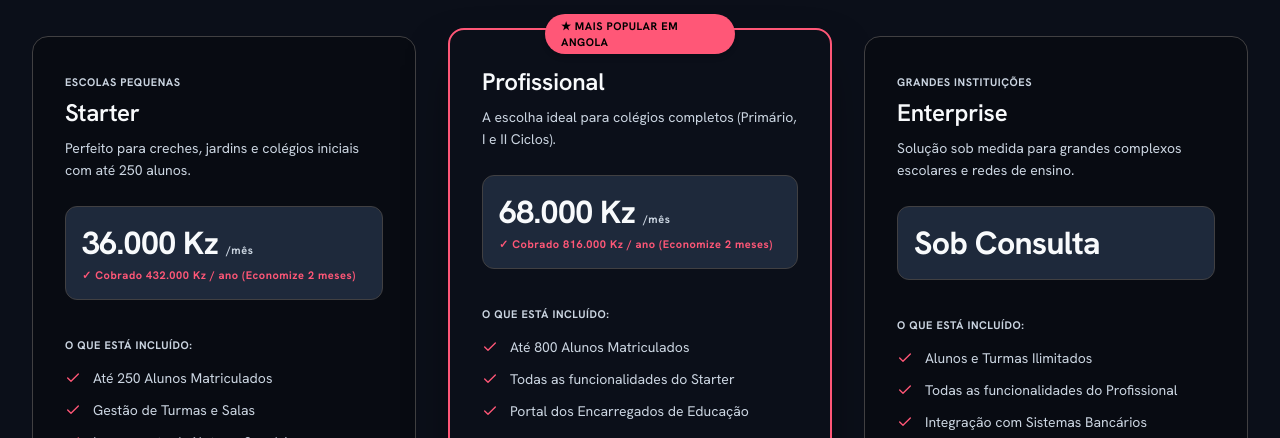
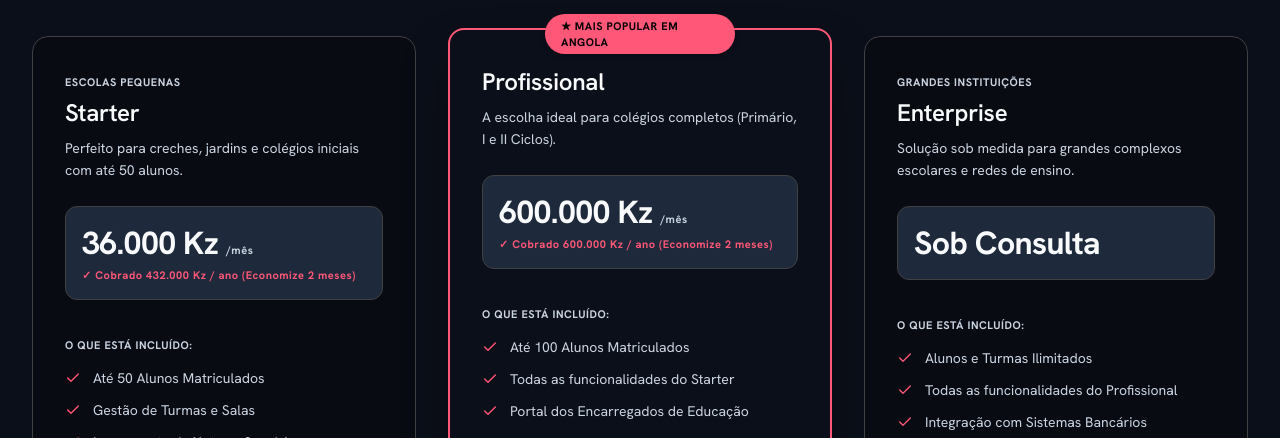
Before and after one commit to Yhanko/school-leadingpage, a React (Vite) app: page / in a window 1280 px wide. Shown: the part 9000-9438 px from the top of the page. Built offline with nearby package versions, Linux system fonts and the light colour scheme; no server answers.

Commit message:
fix: atualizar precos default e API url

```diff
--- a/src/components/Pricing.tsx
+++ b/src/components/Pricing.tsx
@@ -9,10 +9,12 @@ export const Pricing: React.FC<PricingProps> = ({ onOpenLeadModalWithPlan }) =>
   const [billingCycle, setBillingCycle] = useState<'mensal' | 'anual'>('anual');
   const [apiPlans, setApiPlans] = useState<any[]>([]);
 
+  console.log('API Plans:', apiPlans); // Debugging line to check the fetched plans
+
   useEffect(() => {
     const fetchPlans = async () => {
       try {
-        const apiUrl = import.meta.env.VITE_SCHOOL_API_URL || 'http://localhost:4000';
+        const apiUrl = import.meta.env.VITE_SCHOOL_API_URL;
         const response = await fetch(`${apiUrl}/plans`);
         if (response.ok) {
           const data = await response.json();
@@ -33,14 +35,14 @@ export const Pricing: React.FC<PricingProps> = ({ onOpenLeadModalWithPlan }) =>
     {
       name: 'Starter',
       badge: 'Escolas Pequenas',
-      description: 'Perfeito para creches, jardins e colégios iniciais com até 250 alunos.',
-      monthlyPrice: '45.000 Kz',
+      description: 'Perfeito para creches, jardins e colégios iniciais com até 50 alunos.',
+      monthlyPrice: '20.000 Kz',
       annualPrice: '36.000 Kz', // per month billed annually
       annualNote: 'Cobrado 432.000 Kz / ano',
       popular: false,
       accentColor: 'indigo',
       features: [
-        'Até 250 Alunos Matriculados',
+        'Até 50 Alunos Matriculados',
         'Gestão de Turmas e Salas',
         'Lançamento de Notas e Sumários',
         'Emissão de Pautas em PDF',
@@ -52,13 +54,13 @@ export const Pricing: React.FC<PricingProps> = ({ onOpenLeadModalWithPlan }) =>
       name: 'Profissional',
       badge: 'Mais Popular em Angola',
       description: 'A escolha ideal para colégios completos (Primário, I e II Ciclos).',
-      monthlyPrice: '85.000 Kz',
-      annualPrice: '68.000 Kz',
-      annualNote: 'Cobrado 816.000 Kz / ano',
+      monthlyPrice: '50.000 Kz',
+      annualPrice: '600.000 Kz',
+      annualNote: 'Cobrado 600.000 Kz / ano',
       popular: true,
       accentColor: 'pink',
       features: [
-        'Até 800 Alunos Matriculados',
+        'Até 100 Alunos Matriculados',
         'Todas as funcionalidades do Starter',
         'Portal dos Encarregados de Educação',
         'Envio de Notificações de Cobrança',
```
